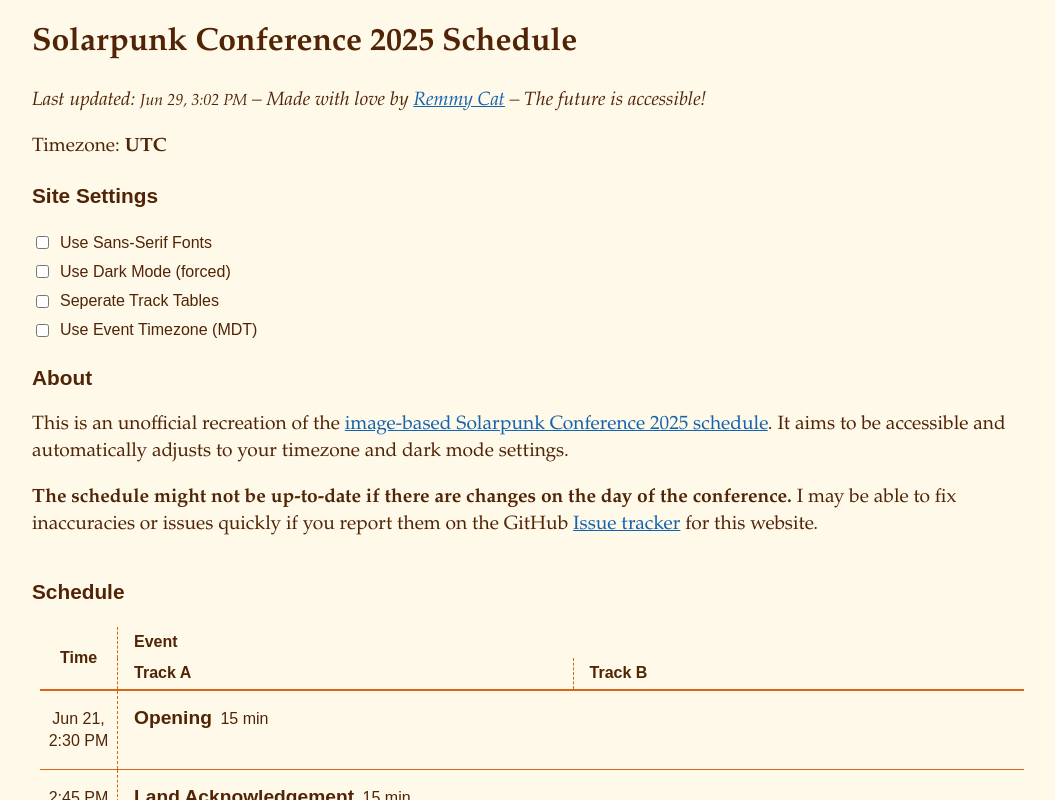
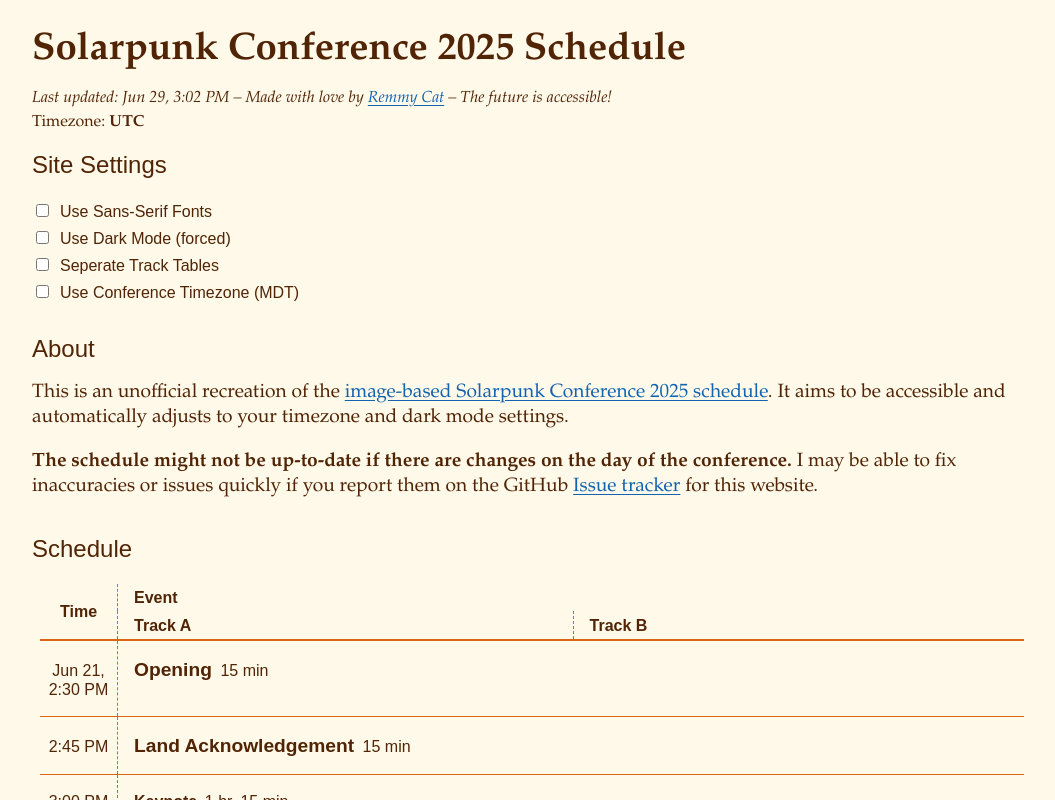
Before and after one commit to remmycat/solarpunk25-schedule, a Next.js app: page / in a window 1280 px wide. Shown: the top 800 px of the page, without its empty margins (108-1163 px from the left). Built offline with nearby package versions, Linux system fonts and the light colour scheme.

Commit message:
One more time with the fonts...

```diff
--- a/app/components/datetime.tsx
+++ b/app/components/datetime.tsx
@@ -226,8 +226,8 @@ export function Time({ isoDate, durationMinutes }: DateTimeProps) {
         suppressHydrationWarning
       >
         {localTimeString}
+        {isNow ? " (now)" : ""}
       </time>
-      <span suppressHydrationWarning>{isNow && " (now)"}</span>
     </>
   );
 }
@@ -241,3 +241,15 @@ export function Duration(durationArgs: DurationArgument) {
 
   return <span suppressHydrationWarning>{localDurString}</span>;
 }
+
+export function SelectedTimezone() {
+  const { dateTimeFormatter } = React.useContext(DateTimeContext);
+  return (
+    <p className="current-timezone">
+      Timezone:{" "}
+      <strong suppressHydrationWarning>
+        {dateTimeFormatter.resolvedOptions().timeZone}
+      </strong>
+    </p>
+  );
+}
--- a/app/components/settings.tsx
+++ b/app/components/settings.tsx
@@ -4,37 +4,30 @@ import * as React from "react";
 import { DateTimeContext } from "./datetime";
 
 export function Settings() {
-  const { dateTimeFormatter, setTimeZone } = React.useContext(DateTimeContext);
+  const { setTimeZone } = React.useContext(DateTimeContext);
 
   return (
-    <>
-      <p>
-        Timezone:{" "}
-        <strong suppressHydrationWarning>
-          {dateTimeFormatter.resolvedOptions().timeZone}
-        </strong>
-      </p>
     <form id="settings" action="#" aria-labelledby="settings-form-head">
       <h2 id="settings-form-head"> Site Settings</h2>
       <noscript>
         <p>
           Oh hi, it looks like you disabled javascript on this page! While
-            javascript isn&apos;t necessary to display the schedule, it allows
-            the page to show the times in your default timezone. This page
-            contains no trackers.
+          javascript isn&apos;t necessary to display the schedule, it allows the
+          page to show the times in your default timezone. This page contains no
+          trackers.
         </p>
       </noscript>
       <label>
         <input id="sans-serif-pls" type="checkbox" />
-          Use Sans-Serif Fonts
+        <span>Use Sans-Serif Fonts</span>
       </label>
       <label>
         <input id="dark-mode-pls" type="checkbox" />
-          Use Dark Mode (forced)
+        <span>Use Dark Mode (forced)</span>
       </label>
       <label>
         <input id="one-column-pls" type="checkbox" />
-          Seperate Track Tables
+        <span>Seperate Track Tables</span>
       </label>
       <label>
         <input
@@ -43,9 +36,8 @@ export function Settings() {
           }}
           type="checkbox"
         />
-          Use Event Timezone (MDT)
+        <span>Use Conference Timezone (MDT)</span>
       </label>
     </form>
-    </>
   );
 }
--- a/app/globals.css
+++ b/app/globals.css
@@ -10,11 +10,16 @@
         background-color 0.2s;
 
     --label-font-family: sans-serif;
-
-    --title-font-family: Palatino, Palatino Linotype, Palatino LT STD,
+    --main-font-family: Palatino, Palatino Linotype, Palatino LT STD,
         Book Antiqua, Georgia, serif;
 
-    --title-font: 1.6rem/1.4 var(--title-font-family);
+    --heading-font: 1.5rem/1 var(--label-font-family);
+    --title-font: 1.6rem/1.4 var(--main-font-family);
+    --body-font: 1.2rem/1.3 var(--main-font-family);
+    --detail-font: 1rem/1.4 var(--main-font-family);
+    --logistics-font: 1rem/1.2 var(--label-font-family);
+    --event-type-font: 1.2rem/1.2 var(--label-font-family);
+
     --time-col-width: 7rem;
     --now-border-width: 8px;
 }
@@ -28,9 +33,13 @@
 }
 
 :root:has(#sans-serif-pls:checked) {
-    --title-font-family: sans-serif;
+    --main-font-family: sans-serif;
     --label-font-family: sans-serif;
-    --title-font: bold 1.2rem/1.4 var(--title-font-family);
+
+    /* Adjust for different perceived height */
+    --title-font: 1.2rem/1.4 var(--main-font-family);
+    --body-font: 1.1rem/1.3 var(--main-font-family);
+    --detail-font: 1rem/1.4 var(--main-font-family);
 }
 
 @media (prefers-color-scheme: dark) {
@@ -51,7 +60,7 @@
 
 @media screen and (max-width: 900px) {
     :root {
-        --title-font: bold 1.2rem/1.4 var(--title-font-family);
+        --title-font: 1.2rem/1.4 var(--main-font-family);
     }
 }
 
@@ -70,13 +79,22 @@
 a {
     transition: color 0.2s;
     color: var(--link);
+    text-underline-offset: 3px;
+}
+
+body {
+    font: var(--body-font);
 }
 
 main {
     max-width: min(1000px, 100vw);
     margin: 0 auto;
+}
 
-    font: 1rem/1.4 var(--title-font-family);
+form + section,
+section + section,
+section + form {
+    margin-top: 2rem;
 }
 
 table {
@@ -88,6 +106,8 @@ table {
     border-style: solid;
     border-left-width: var(--now-border-width);
     border-right-width: var(--now-border-width);
+
+    font: var(--logistics-font);
 }
 
 table.multi-track {
@@ -104,13 +124,13 @@ table.single-track {
     min-width: calc(300px + var(--time-col-width) - 1px);
 }
 
-h2 {
-    font: bold 1.3rem/1.5 var(--label-font-family);
-    text-align: left;
+h1 {
+    margin-block-end: 0.3em;
 }
 
-th {
-    font-family: var(--label-font-family);
+h2 {
+    font: var(--heading-font);
+    text-align: left;
 }
 
 thead th,
@@ -162,18 +182,20 @@ tbody.row-group:has(time.now) {
     border: var(--now-border-width) solid var(--secondary);
 }
 
-p {
-    font-size: 1.2rem;
+.mini-meta,
+.current-timezone {
+    font: var(--detail-font);
+    margin-block: 0.1em;
 }
 
 .event-type {
     display: block;
-    font: 1.2rem var(--label-font-family);
+    font: var(--event-type-font);
 }
 
-.event:has(> .event-name) .event-type,
-tr.break .event-type {
-    font: 1rem var(--label-font-family);
+.event:has(> .event-name),
+tr.break {
+    --event-type-font: var(--logistics-font);
 }
 
 .event-name {
@@ -191,38 +213,33 @@ time,
     font-weight: normal;
 }
 
-time.now {
-    font-weight: bold;
-}
-
 .event-duration {
     padding-inline-start: 0.2em;
 }
 
 .authors {
     display: block;
-    font-family: var(--title-font-family);
+    font: var(--detail-font);
 }
 
 ol {
-    font-family: var(--label-font-family);
-
     padding-inline-start: 2em;
 }
 
 li + li {
-    margin-top: 4ex;
-}
-
-form,
-.setting {
-    font-family: var(--label-font-family);
+    margin-top: 2rem;
 }
 
 label {
+    font: var(--logistics-font);
     display: flex;
     flex-direction: row;
-    align-items: center;
+    align-items: baseline;
     gap: 0.5em;
     padding: 0.4ex 0;
 }
+
+/* i have no idea... */
+.multi-track caption > h2 {
+    margin-block-start: 0.2em;
+}
--- a/app/page.tsx
+++ b/app/page.tsx
@@ -1,5 +1,9 @@
 import { Settings } from "./components/settings";
-import { DateTime, DateTimeContextProvider } from "./components/datetime";
+import {
+  DateTime,
+  DateTimeContextProvider,
+  SelectedTimezone,
+} from "./components/datetime";
 import { Schedule } from "./components/schedule";
 
 export default function Home() {
@@ -7,7 +11,7 @@ export default function Home() {
     <DateTimeContextProvider>
       <main>
         <h1>Solarpunk Conference 2025 Schedule</h1>
-        <p>
+        <p className="mini-meta">
           <em>
             Last updated:{" "}
             <DateTime isoDate={new Date().toISOString()} durationMinutes={0} />
@@ -17,6 +21,7 @@ export default function Home() {
             future is accessible!
           </em>
         </p>
+        <SelectedTimezone />
         <Settings />
         <section aria-labelledby="about-title">
           <h2 id="about-title">About</h2>
```
Lines whose indentation alone changed are shown as unchanged.
